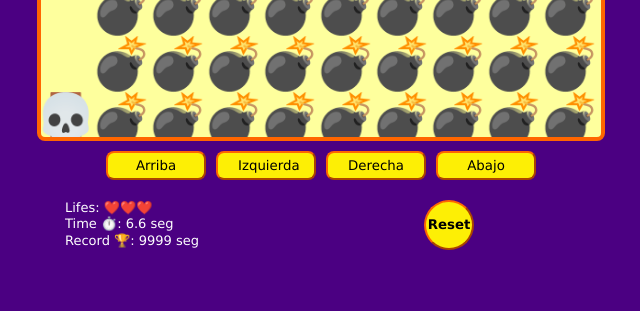
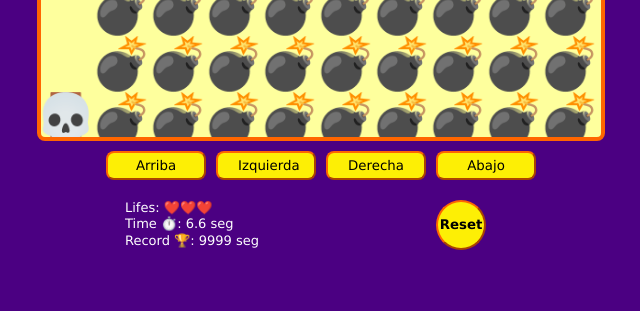
Before and after one commit to FabzDev/escuelaDesarrolloWeb_JavaScript, a PHP site: page / in a window 1280 px wide. Shown: the part 489-800 px from the top of the page, without its empty margins (319-959 px from the left). Run offline with PHP 8.4, Linux system fonts and the light colour scheme.

Commit message:
52366-reto-reinicio-del-juego/ CSS mejorado, posicion de mensajes ahora esta mas centrada

```diff
--- a/crea_tu_primer_videojuego-JavaScript/game.js
+++ b/crea_tu_primer_videojuego-JavaScript/game.js
@@ -71,6 +71,8 @@ function startGame() {
 	const cleanMap = map.trim().split("\n");
 	let matrixMap = cleanMap.map((row) => row.trim().split(""));
 	context.clearRect(0, 0, canvasSize, canvasSize);
+
+	setInterval(
 		matrixMap.forEach((row, rowP) => {
 			row.forEach((col, colP) => {
 				let posX = parseFloat((elementsSize * (colP + 1)).toFixed(2));
@@ -140,7 +142,8 @@ function startGame() {
 					}
 				}
 			});
-	});
+		}, 5000)
+	);
 	movePlayer();
 }
 
@@ -158,7 +161,6 @@ function isBombColition() {
 		startGame();
 	}
 }
-// AAAAAAAAAAAAAAAAAAAAAAAAAAAAAAAAAAAAAAAAAAAA
 function isPricePosition() {
 	if (
 		pricePosition.x == playerPosition.x &&
--- a/crea_tu_primer_videojuego-JavaScript/styles.css
+++ b/crea_tu_primer_videojuego-JavaScript/styles.css
@@ -48,7 +48,9 @@ canvas {
 .grid-class {
 	display: grid;
 	grid-template-columns: 1fr 1fr;
-	width: 40%;
+	width: 70%;
+	max-width: 70vh;
+	margin-top: 20px;
 }
 
 .flex-class {
@@ -80,17 +82,13 @@ button:not(:last-child) {
 .messages {
 	display: flex;
 	flex-wrap: wrap;
-	margin: 20px 10px 0px 0px;
-	width: 80%;
-	max-width: 460px;
 	justify-content: center;
 	min-width: 120px;
+	margin-left: 30%;
 }
 .btn-reset {
 	display: flex;
 	justify-content: center;
-	width: 100%;
-	margin: 20px 10px 0px 0px;
 }
 
 p {
@@ -121,4 +119,7 @@ p {
 	.grid-class {
 		width: 60%;
 	}
+	.messages {
+		margin-left: 0%;
+	}
 }
```
Lines whose indentation alone changed are shown as unchanged.
